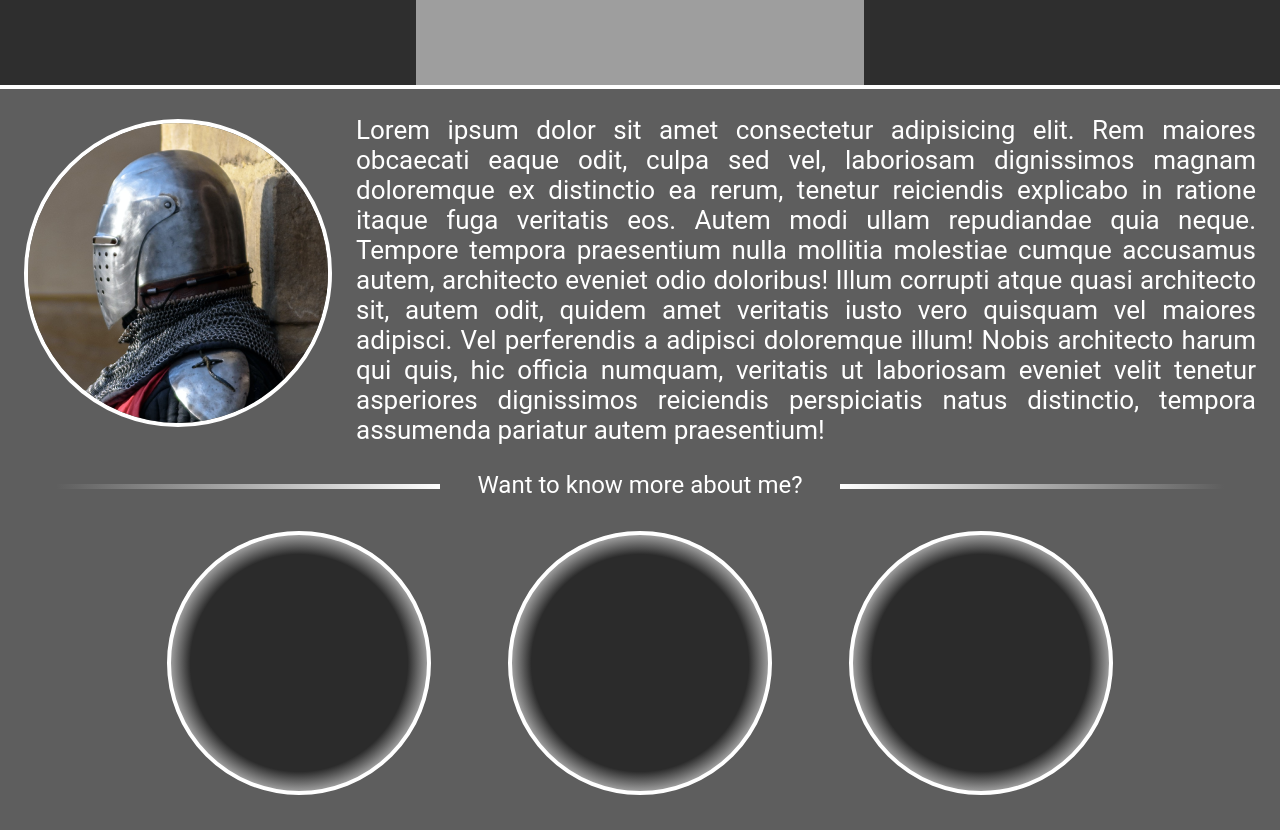
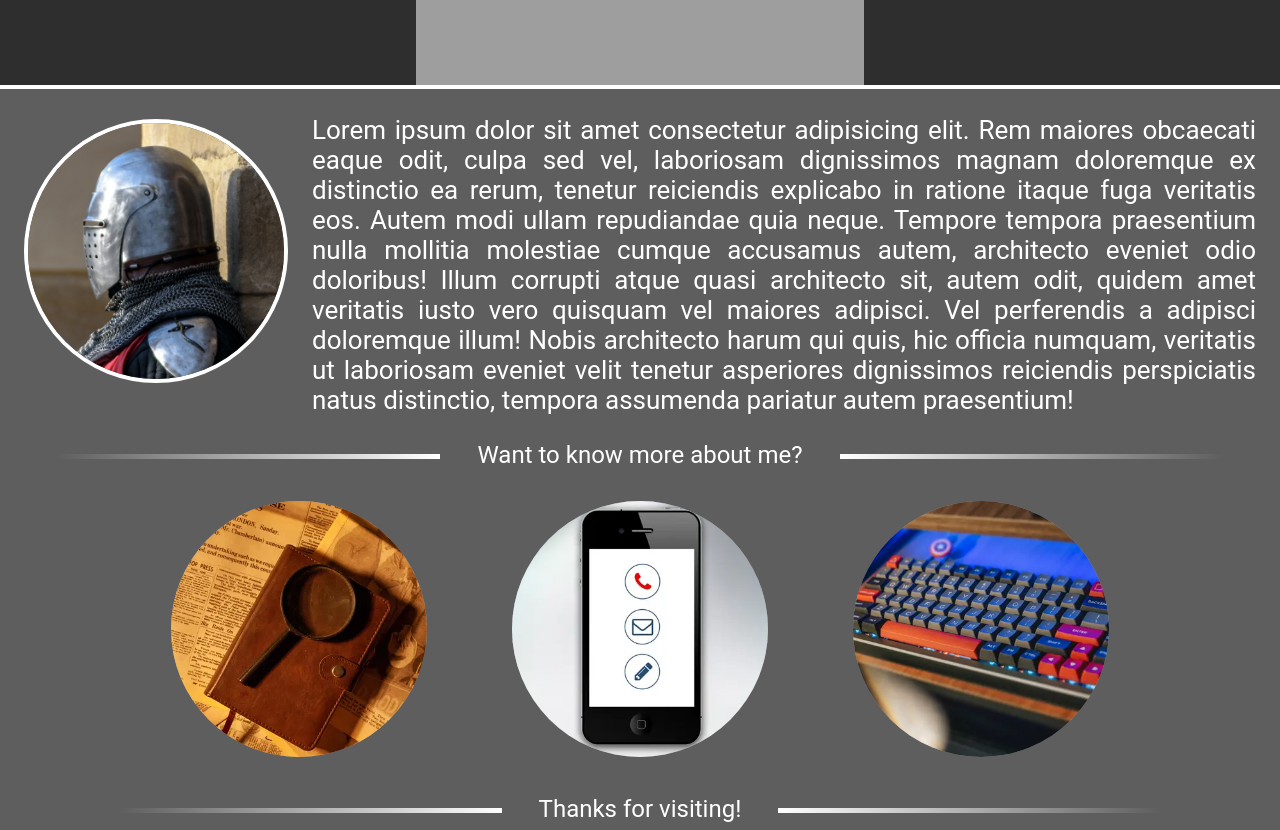
Before and after one commit to Christopher-Green424/bitwiseW4B-FinalProject, a plain HTML site: page index.html in a window 1280 px wide. Shown: the part 730-1560 px from the top of the page. Drawn offline with Linux system fonts and the light colour scheme; grey boxes are pictures that could not be loaded.

Commit message:
added pictures for index hyperlink images

```diff
--- a/css/index.css
+++ b/css/index.css
@@ -1,6 +1,7 @@
 /* HERO IMAGE CODE STARTS */
 .heroImage {
-    background-image: linear-gradient(rgba(0, 0, 0, 0.25), rgba(0, 0, 0, 0.25)), url(../img/pexels-felix-mittermeier-2832022.jpg);
+    /* .webp image loads faster but have jpg as backup */
+    background-image: linear-gradient(rgba(0, 0, 0, 0.25), rgba(0, 0, 0, 0.25)), url(../img/pexels-felix-mittermeier-2832022.webp), url(../img/pexels-felix-mittermeier-2832022.jpg);
     height: 80vmin;
     width: 100%;
     background-position: center;
@@ -92,11 +93,13 @@
     grid-template-columns: auto auto auto;
     padding: 1vh 10vw;
 }
-.grid-container a {
+
+.grid-container picture source,img {
     background-image: radial-gradient(circle, #2b2b2b 60%, white 80%);
     width: 20vmax;
     height: 20vmax;
-    border: 4px solid white;
+    max-width: 300px;
+    max-height: 300px;
     border-radius: 50%;
 }
 /* CSS GRID IMAGE ARRAY ENDS */
--- a/index.html
+++ b/index.html
@@ -52,9 +52,24 @@
 
     <!-- Hyperlinked images to About, Contact, Portfolio go here -->
     <nav class="grid-container">
-        <a href="about.html"><img src="#" alt=""></a>
-        <a href="contact.html"><img src="#" alt=""></a>
-        <a href="portfolio.html"><img src="#" alt=""></a>
+        <a href="about.html">
+            <picture>
+                <source srcset="img\aboutme.webp" type="image/webp">
+                <img src="img\aboutme.jpg" alt="a magnifying glass resting on a leatherbound journal">
+            </picture>
+        </a>
+        <a href="contact.html">
+            <picture>
+                <source srcset="img\contactme.webp" type="image/webp">
+                <img src="img\contactme.jpg" alt="a phone with call, email, and text icons displayed">
+            </picture>
+        </a>
+        <a href="portfolio.html">
+            <picture>
+                <source srcset="img\myportfolio.webp" type="image/webp">
+                <img src="img\myportfolio.jpg" alt="an orange and grey mechanical keyboard">
+            </picture>
+        </a>
     </nav>
 
     <p class="hrTextInsert">Thanks for visiting!</p>
```
Also changed, not shown: img/aboutme.jpg (added), img/aboutme.webp (added), img/contactme.jpg (added), img/contactme.webp (added), img/myportfolio.jpg (added), img/myportfolio.webp (added), img/pexels-felix-mittermeier-2832022.webp (added).
